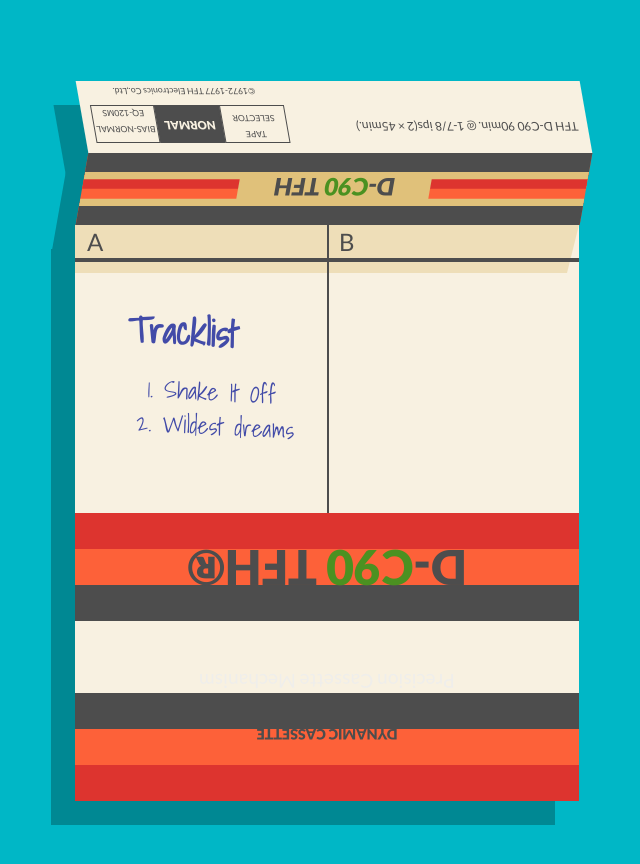
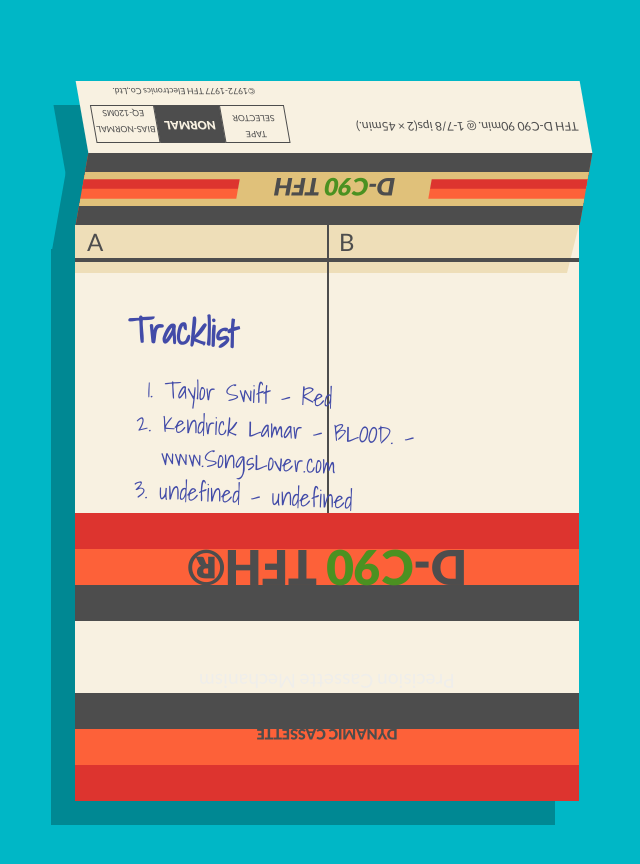
Before and after one commit to grochadc/mixtape-js, a website: page public/index.html in a window 1280 px wide. Shown: the part 638-1502 px from the top of the page, without its empty margins (313-953 px from the left). Drawn offline with Linux system fonts and the light colour scheme.

Commit message:
Automatically add the tracks metadata to index.htlm

```diff
--- a/public/index.html
+++ b/public/index.html
@@ -25,7 +25,6 @@
 		</div>
 
 		<p></p>
-
 
 <div class="cassetteOuter">
 
@@ -93,9 +92,7 @@
       <span class="side">B</span>
       <div class="linerNotesMainContentInner">
         <h1>Tracklist</h1>
-        <ol>
-		<li>Shake It Off</li>
-		<li>Wildest dreams</li>
+	<div id="tracklist"></div>
       </div>
     </div>
     <div class="linerNotesBottom">
--- a/public/js/mixtape.js
+++ b/public/js/mixtape.js
@@ -12,6 +12,19 @@ $(function() {
 			tracks.push(val);
 		});
 		setupPlayer(); //execute the rest of the code when the async $.getJSON is finished
+	});
+
+	//Get the metadata for the playlist and append it to the #tracklist div
+	$.getJSON("../data/metadata.json", function(data){
+		var items = [];
+		$.each( data, function( key, val ){
+			items.push("<li id='"+ key +"'>" + val.artist  + " - " + val.title + "</li>");
+		});
+
+		$("<ol/>",{
+			"class": "my-new-list",
+			html: items.join( "" )
+		}).appendTo( "#tracklist" );
 	});
 
 	//Create a function that sets up the player source, time and events
```
Also changed, not shown: readTracks.js (+10 -0 lines).
